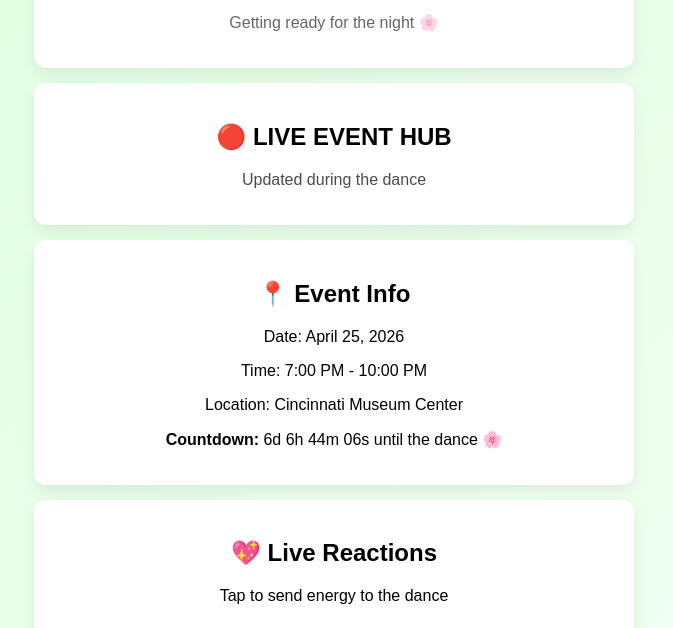
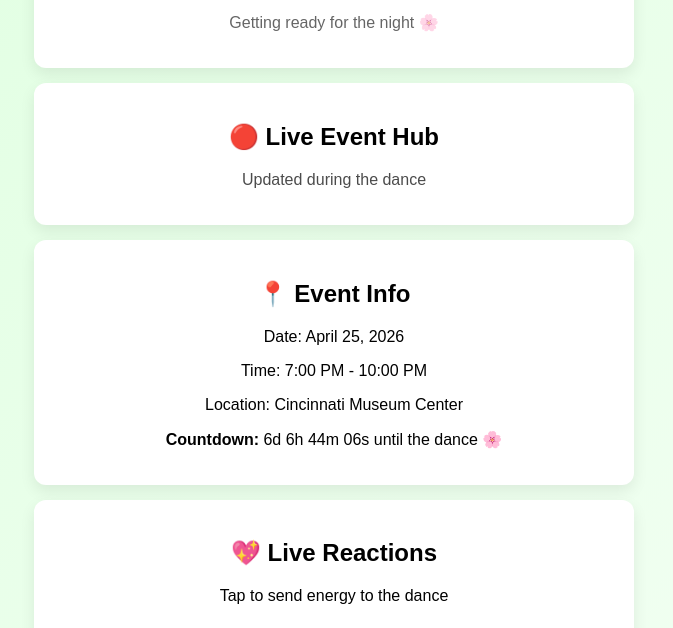
Before and after one commit to Mad-City-Libs/Saint-Xavier-High-School, a plain HTML site: page index.html in a window 1280 px wide. Shown: the part 157-785 px from the top of the page, without its empty margins (306-979 px from the left). Drawn offline with Linux system fonts and the light colour scheme.

```diff
--- a/index.html
+++ b/index.html
@@ -103,7 +103,7 @@
     </div>
 
     <div class="card">
-        <h2>🔴 LIVE EVENT HUB</h2>
+        <h2>🔴 Live Event Hub</h2>
         <p style="opacity: 0.7;">Updated during the dance</p>
     </div>
 
```
